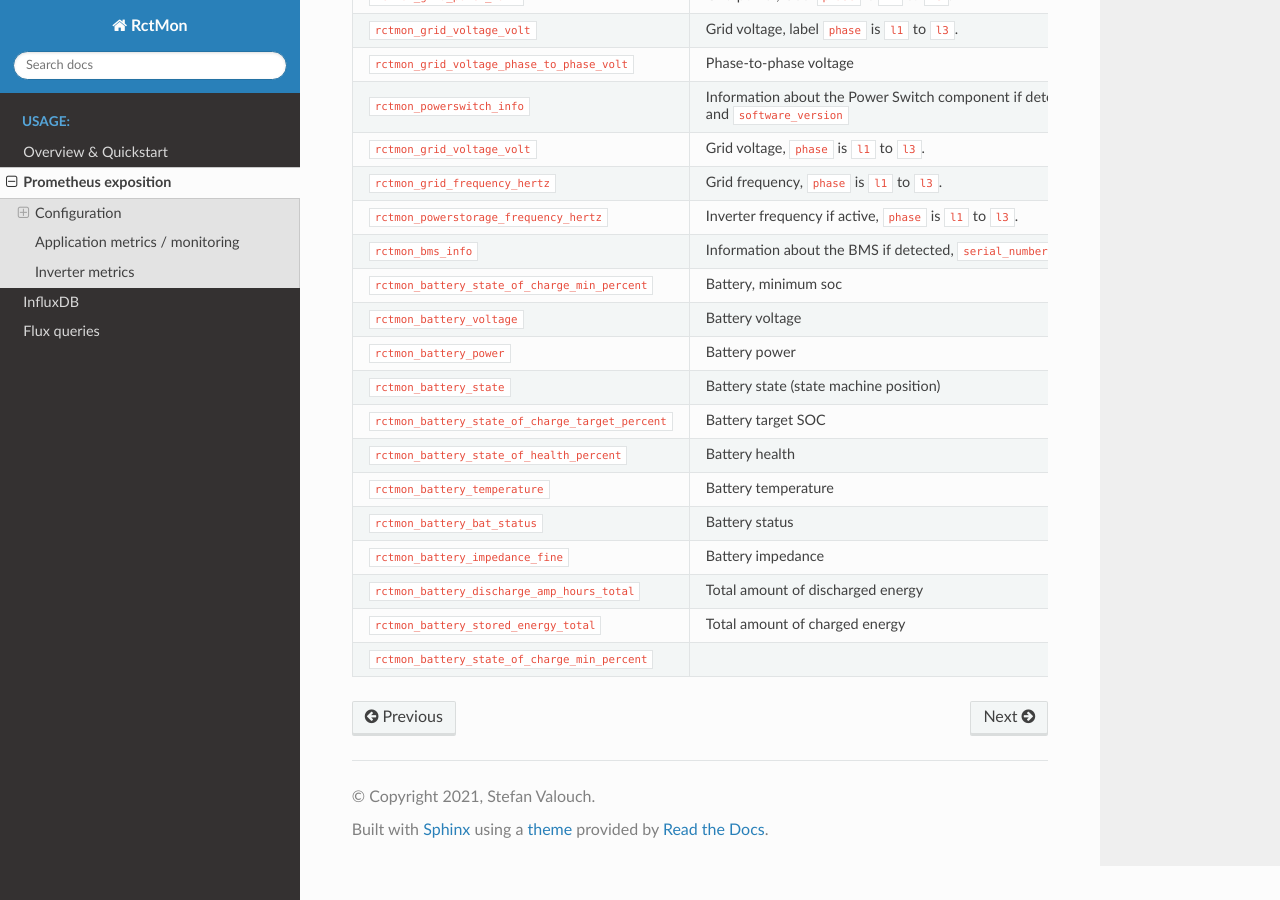
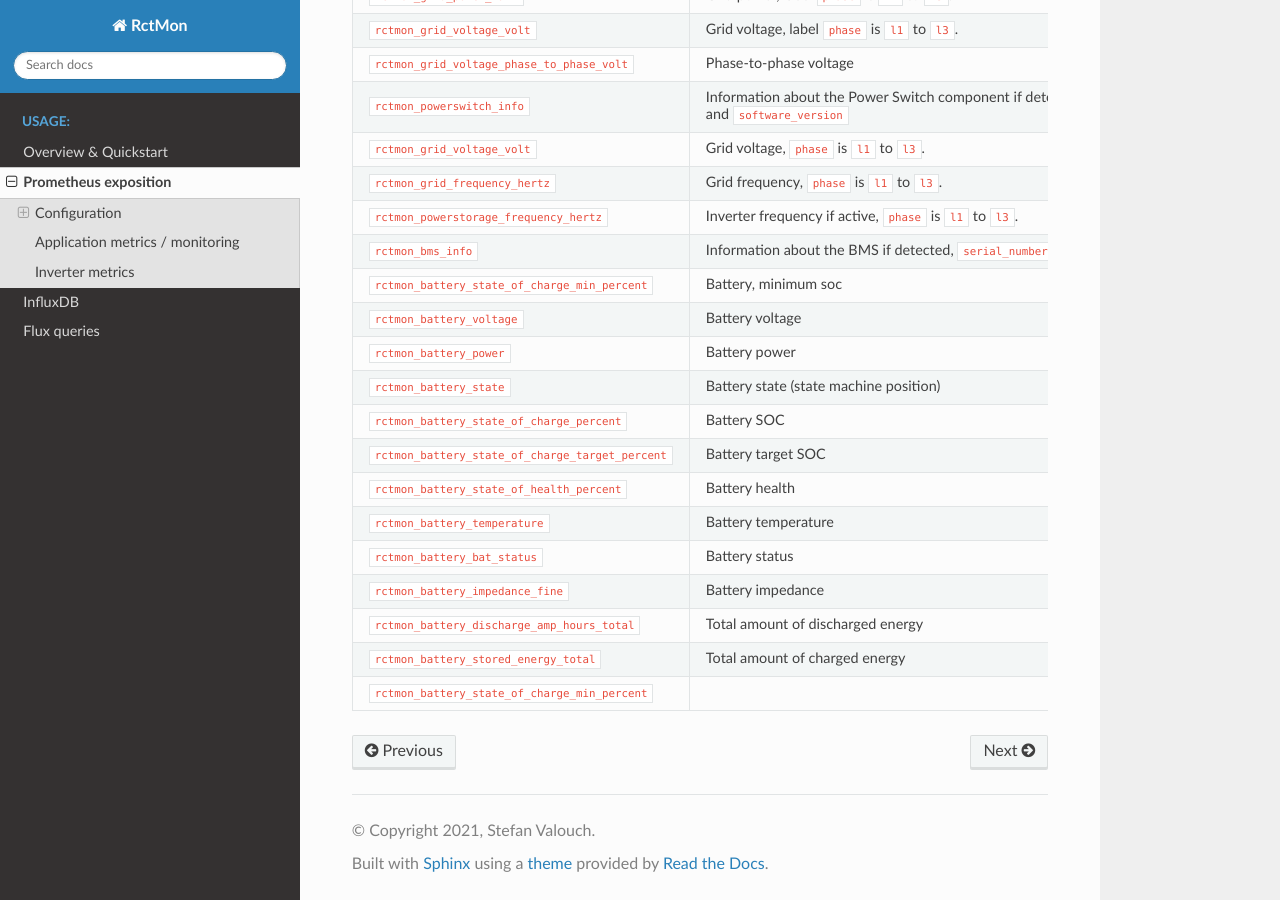
Before and after one commit to svalouch/rctmon, a Sphinx documentation site: the page built from docs/use_prometheus.rst, in a window 1280 px wide and 900 px high, scrolled down 2686 px. Built offline with Sphinx 7.4.7 and the Read the Docs theme 2.0.0, drawn with Linux system fonts in a browser that asks for light colours.

Commit message:
use_prometheus: Added SOC
Added SOC metrics information

```diff
--- a/docs/use_prometheus.rst
+++ b/docs/use_prometheus.rst
@@ -149,6 +149,8 @@ Percentages are generally in the range ``0.0`` to ``1.0``.
 +---------------------------------------------------+-----------------------------------------------------------------+
 | ``rctmon_battery_state``                          | Battery state (state machine position)                          |
 +---------------------------------------------------+-----------------------------------------------------------------+
+| ``rctmon_battery_state_of_charge_percent``        | Battery SOC                                                     |
++---------------------------------------------------+-----------------------------------------------------------------+
 | ``rctmon_battery_state_of_charge_target_percent`` | Battery target SOC                                              |
 +---------------------------------------------------+-----------------------------------------------------------------+
 | ``rctmon_battery_state_of_health_percent``        | Battery health                                                  |
```
